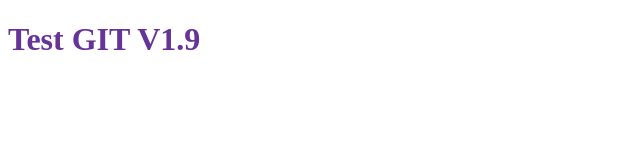
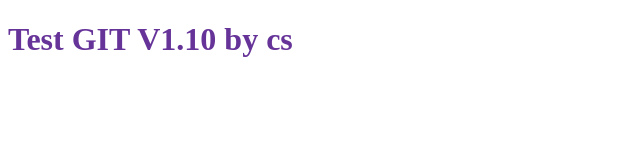
Before and after one commit to Nohpaynab/Testgithub_v1, a plain HTML site: page index.html in a window 1280 px wide. Shown: the whole page, without its empty margins (0-640 px from the left). Drawn offline with Linux system fonts and the light colour scheme.

Commit message:
v10 by css

```diff
--- a/index.html
+++ b/index.html
@@ -7,6 +7,6 @@
     <title>Document</title>
 </head>
 <body>
-    <h1 class="title">Test GIT V1.9</h1>
+    <h1 class="title">Test GIT V1.10 by cs</h1>
 </body>
 </html>
```
